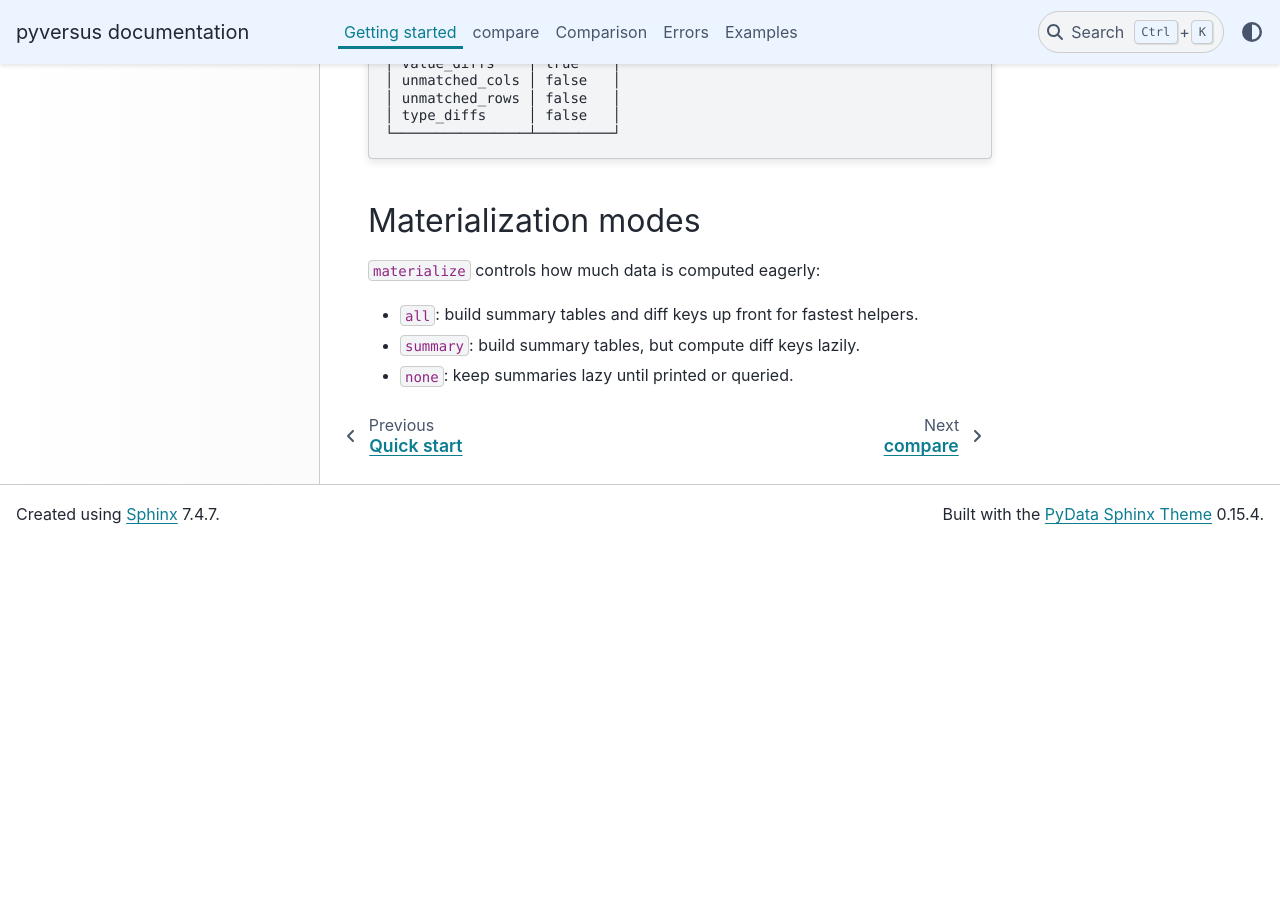
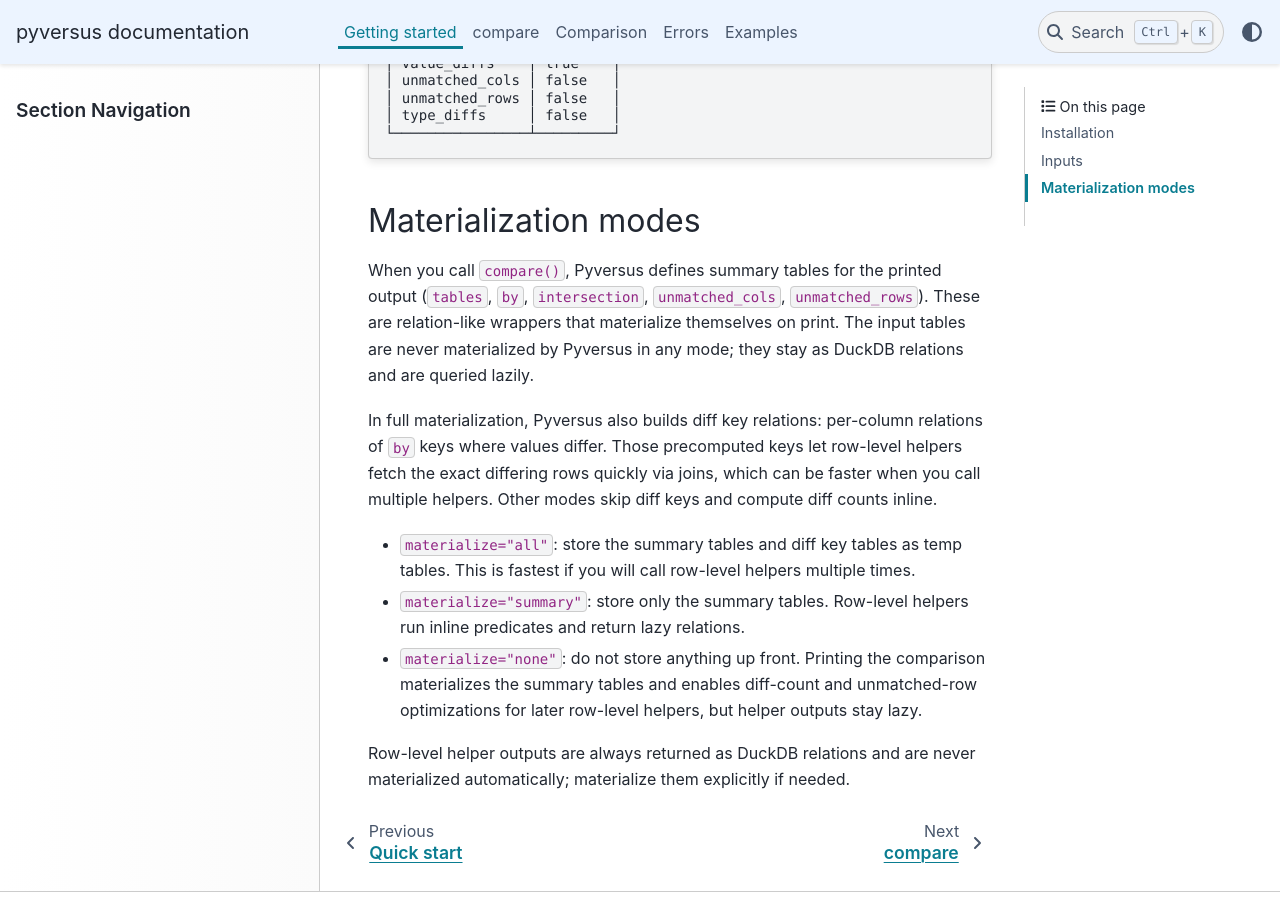
Before and after one commit to eutwt/pyversus, a Sphinx documentation site: the page built from docs_api/source/getting-started.rst, in a window 1280 px wide and 900 px high, scrolled down 779 px. Built offline with Sphinx 7.4.7 and the PyData theme 0.15.4, drawn with Linux system fonts in a browser that asks for light colours; before the commit the page ends 1323 px from its top, so only the background shows below that.

Commit message:
Clarify compare inputs and materialization

```diff
--- a/docs_api/source/getting-started.rst
+++ b/docs_api/source/getting-started.rst
@@ -41,8 +41,27 @@
 Materialization modes
 ---------------------
 
-`materialize` controls how much data is computed eagerly:
+When you call `compare()`, Pyversus defines summary tables for the
+printed output (`tables`, `by`, `intersection`, `unmatched_cols`,
+`unmatched_rows`). These are relation-like wrappers that materialize
+themselves on print. The input tables are never materialized by Pyversus
+in any mode; they stay as DuckDB relations and are queried lazily.
 
-- `all`: build summary tables and diff keys up front for fastest helpers.
-- `summary`: build summary tables, but compute diff keys lazily.
-- `none`: keep summaries lazy until printed or queried.
+In full materialization, Pyversus also builds diff key relations:
+per-column relations of `by` keys where values differ. Those precomputed
+keys let row-level helpers fetch the exact differing rows quickly via
+joins, which can be faster when you call multiple helpers. Other modes
+skip diff keys and compute diff counts inline.
+
+- `materialize="all"`: store the summary tables and diff key tables as
+  temp tables. This is fastest if you will call row-level helpers
+  multiple times.
+- `materialize="summary"`: store only the summary tables. Row-level
+  helpers run inline predicates and return lazy relations.
+- `materialize="none"`: do not store anything up front. Printing the
+  comparison materializes the summary tables and enables diff-count and
+  unmatched-row optimizations for later row-level helpers, but helper
+  outputs stay lazy.
+
+Row-level helper outputs are always returned as DuckDB relations and are
+never materialized automatically; materialize them explicitly if needed.
```
Also changed, not shown: 1 other file.
